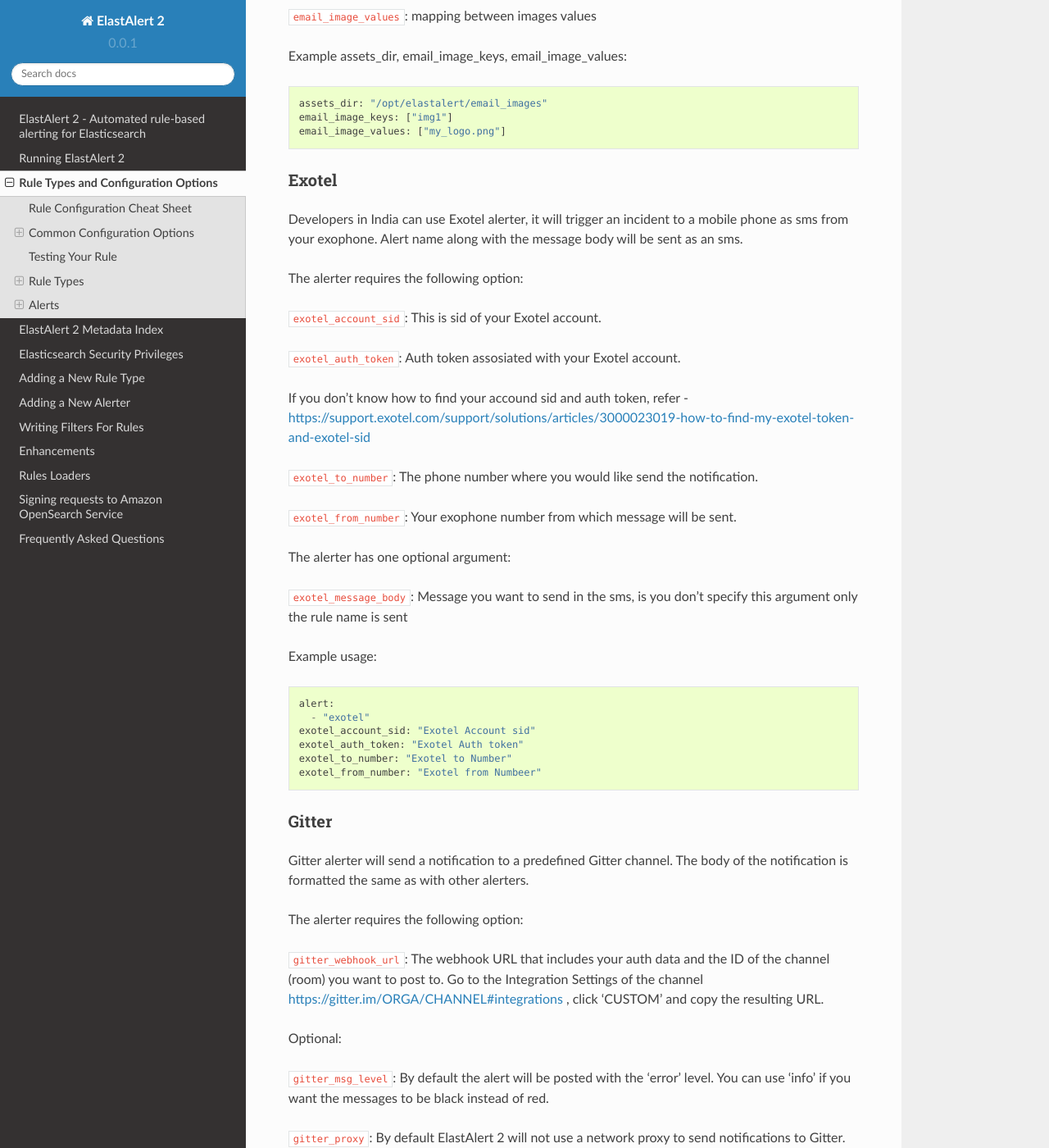
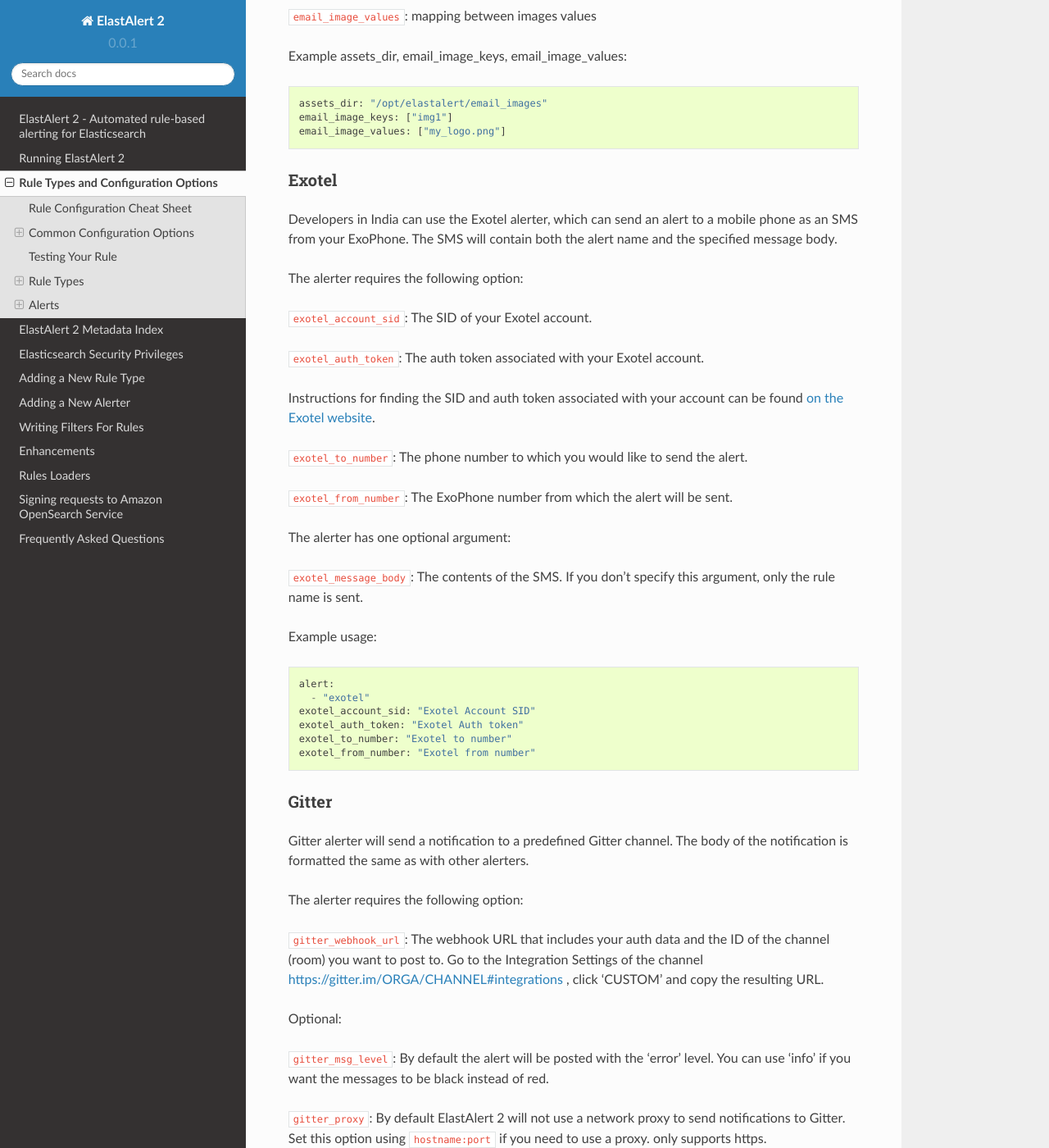
Before and after one commit to Yelp/elastalert, a Sphinx documentation site: the page built from docs/source/ruletypes.rst, in a window 1280 px wide and 1400 px high, scrolled down 47100 px. Shown: the whole window at 82% size. Built offline with Sphinx 7.4.7 and the Read the Docs theme 2.0.0, drawn with Linux system fonts in a browser that asks for light colours.

Commit message:
Tidy Exotel alerter docs

```diff
--- a/docs/source/ruletypes.rst
+++ b/docs/source/ruletypes.rst
@@ -1986,32 +1986,33 @@
 Exotel
 ~~~~~~
 
-Developers in India can use Exotel alerter, it will trigger an incident to a mobile phone as sms from your exophone. Alert name along with the message body will be sent as an sms.
+Developers in India can use the Exotel alerter, which can send an alert to a mobile phone as an SMS from your ExoPhone. The SMS will contain both the alert name and the specified message body.
 
 The alerter requires the following option:
 
-``exotel_account_sid``: This is sid of your Exotel account.
-
-``exotel_auth_token``: Auth token assosiated with your Exotel account.
-
-If you don't know how to find your accound sid and auth token, refer - https://support.exotel.com/support/solutions/articles/3000023019-how-to-find-my-exotel-token-and-exotel-sid
-
-``exotel_to_number``: The phone number where you would like send the notification.
-
-``exotel_from_number``: Your exophone number from which message will be sent.
+``exotel_account_sid``: The SID of your Exotel account.
+
+``exotel_auth_token``: The auth token associated with your Exotel account.
+
+Instructions for finding the SID and auth token associated with your account can be found `on the Exotel website
+<https://support.exotel.com/support/solutions/articles/3000023019-how-to-find-my-exotel-token-and-exotel-sid>`_.
+
+``exotel_to_number``: The phone number to which you would like to send the alert.
+
+``exotel_from_number``: The ExoPhone number from which the alert will be sent.
 
 The alerter has one optional argument:
 
-``exotel_message_body``: Message you want to send in the sms, is you don't specify this argument only the rule name is sent
+``exotel_message_body``: The contents of the SMS. If you don't specify this argument, only the rule name is sent.
 
 Example usage::
 
     alert:
       - "exotel"
-    exotel_account_sid: "Exotel Account sid"
+    exotel_account_sid: "Exotel Account SID"
     exotel_auth_token: "Exotel Auth token"
-    exotel_to_number: "Exotel to Number"
-    exotel_from_number: "Exotel from Numbeer"
+    exotel_to_number: "Exotel to number"
+    exotel_from_number: "Exotel from number"
 
 Gitter
 ~~~~~~
```
